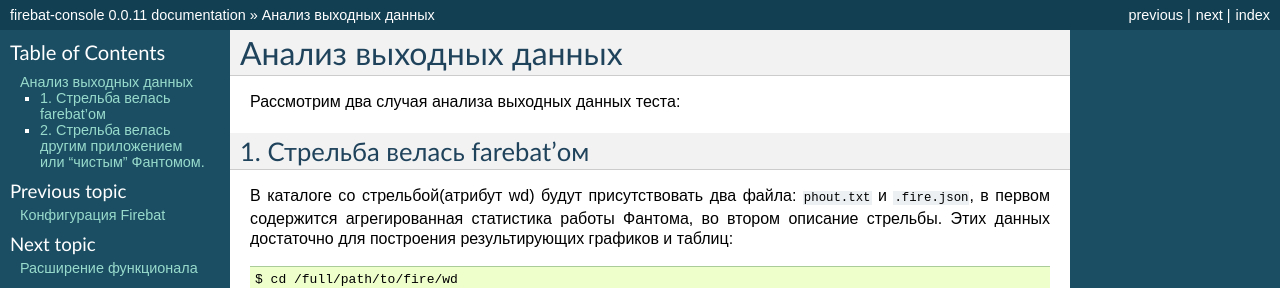
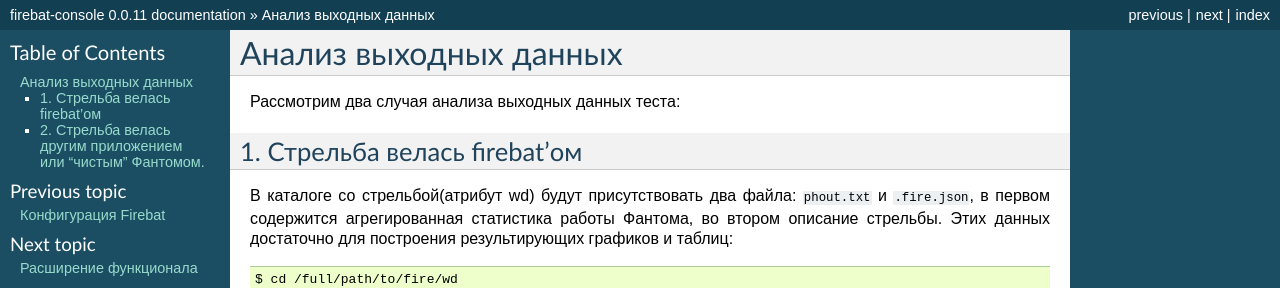
Before and after one commit to greggyNapalm/firebat-console, a Sphinx documentation site: the page built from docs/analyzing_result_data.rst, in a window 1280 px wide. Shown: the top 288 px of the page. Built offline with Sphinx 7.4.7, drawn with Linux system fonts in a browser that asks for light colours.

Commit message:
Update docs/analyzing_result_data.rst

```diff
--- a/docs/analyzing_result_data.rst
+++ b/docs/analyzing_result_data.rst
@@ -5,7 +5,7 @@
 Рассмотрим два случая анализа выходных данных теста:
 
 
-1. Стрельба велась farebat'ом
+1. Стрельба велась firebat'ом
 -----------------------------
 В каталоге со стрельбой(атрибут wd) будут присутствовать два файла: ``phout.txt`` и ``.fire.json``, в первом содержится агрегированная статистика работы Фантома, во втором описание стрельбы. Этих данных достаточно для построения результирующих графиков и таблиц:
 
```
